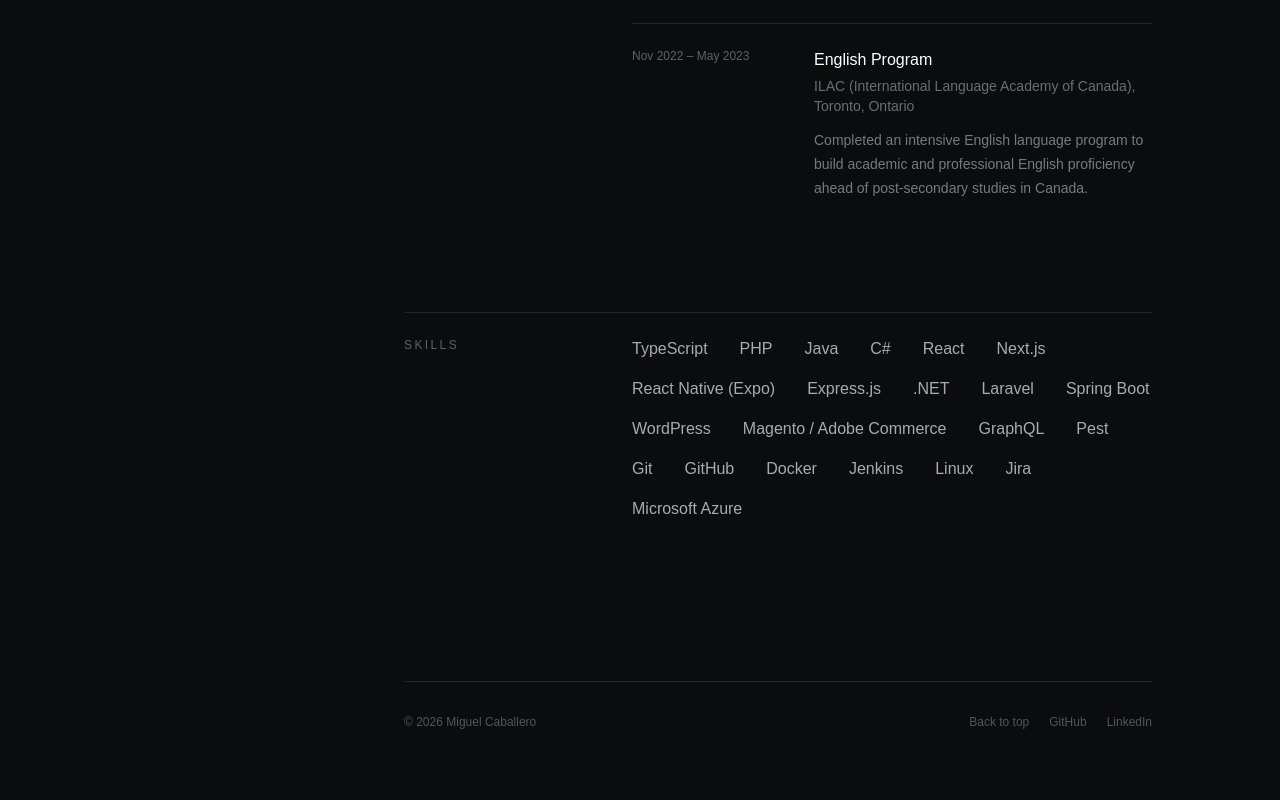
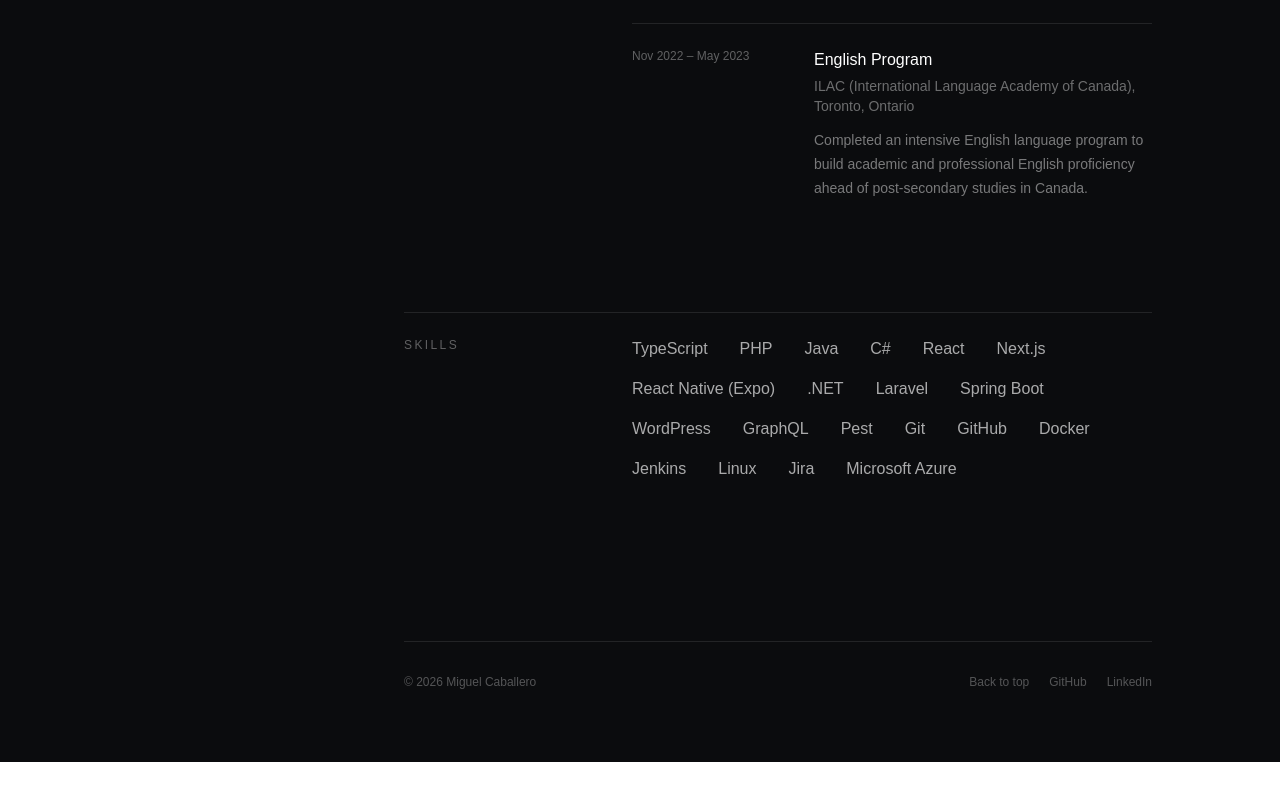
Before and after one commit to miguelcaballero95/miguelcaballero.github.io, a React (Vite) app: page / in a window 1280 px wide. Shown: the part 2832-3632 px from the top of the page. After the commit the page ends 3594 px from the top, so only its background shows below. Built offline with nearby package versions, Linux system fonts and the light colour scheme.

Commit message:
fix: remove outdated skills from the skills list in skills.ts

```diff
--- a/src/data/skills.ts
+++ b/src/data/skills.ts
@@ -8,12 +8,10 @@ export const skills: string[] = [
   "React",
   "Next.js",
   "React Native (Expo)",
-  "Express.js",
   ".NET",
   "Laravel",
   "Spring Boot",
   "WordPress",
-  "Magento / Adobe Commerce",
   "GraphQL",
   "Pest",
   // Tools & Platforms
```
